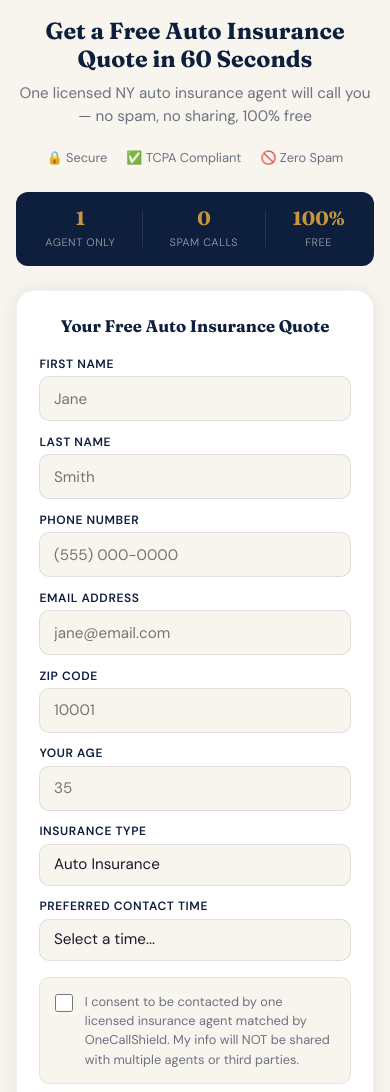
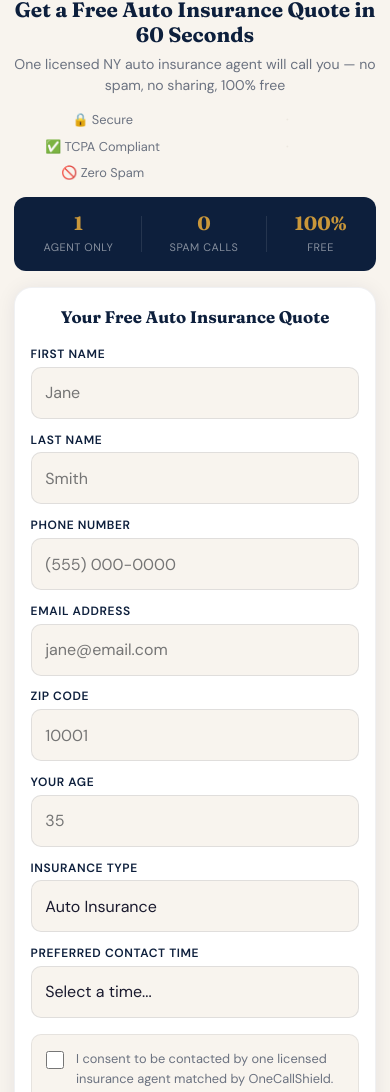
Before and after one commit to chrissantoro55/onecallshield, a plain HTML site: page landing-auto.html in a window 390 px wide. Shown: the part 69-1161 px from the top of the page. Drawn offline with Linux system fonts and the light colour scheme.

Commit message:
Mobile optimization for all landing pages — 70% mobile traffic fix

```diff
--- a/landing-auto.html
+++ b/landing-auto.html
@@ -105,10 +105,19 @@
     .enhanced-done-icon { font-size: 1.8rem; margin-bottom: 0.4rem; }
     .enhanced-done-text { font-size: 0.9rem; color: var(--green); font-weight: 700; }
     .enhanced-done-sub { font-size: 0.8rem; color: var(--text-muted); margin-top: 0.2rem; }
-    @media (max-width: 420px) {
-      .headline { font-size: 1.45rem; }
+    @media (max-width: 480px) {
+      .page { padding: 0.9rem 0.85rem 2rem; }
+      .brand { margin-bottom: 0.9rem; }
+      .headline { font-size: 1.3rem; margin-bottom: 0.4rem; }
+      .subline { font-size: 0.88rem; margin-bottom: 0.8rem; }
+      .trust-icons { display: grid; grid-template-columns: 1fr 1fr; justify-items: center; gap: 0.4rem; margin-bottom: 1rem; }
+      .trust-sep { display: none; }
+      .proof-bar { margin-bottom: 1rem; }
+      .form-card { padding: 1.2rem 1rem; }
       .form-row { grid-template-columns: 1fr; }
       .form-group.full { grid-column: 1; }
+      .form-group input, .form-group select, .form-group textarea { min-height: 52px; font-size: 1rem; }
+      .submit-btn { min-height: 60px; font-size: 1.1rem; }
       .enhanced-row { grid-template-columns: 1fr; }
       .btn-trust-row { gap: 0.4rem; font-size: 0.7rem; }
     }
@@ -181,11 +190,11 @@
       <div class="form-row">
         <div class="form-group">
           <label for="zip">ZIP Code</label>
-          <input type="tel" id="zip" placeholder="10001" maxlength="5">
+          <input type="tel" id="zip" placeholder="10001" maxlength="5" autocomplete="postal-code" inputmode="numeric">
         </div>
         <div class="form-group">
           <label for="age">Your Age</label>
-          <input type="tel" id="age" placeholder="35">
+          <input type="tel" id="age" placeholder="35" inputmode="numeric">
         </div>
       </div>
 
```
Also changed, not shown: landing-home.html (+13 -4 lines), landing-life.html (+13 -4 lines), landing-medicare.html (+13 -4 lines).
